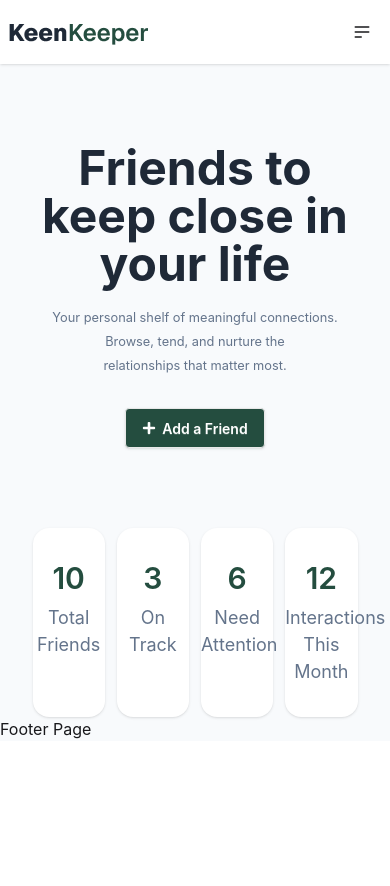
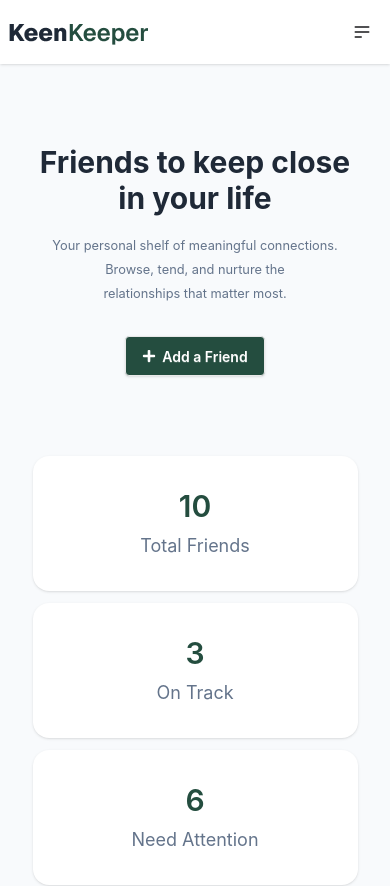
Before and after one commit to MRrana26/assignment-7, a React (Vite) app: page / in a window 390 px wide. Shown: the top 886 px of the page. Before the commit the page ends 844 px from the top, so only its background shows below. Built offline with nearby package versions, Linux system fonts and the light colour scheme.

Commit message:
banner section some updated for responsive all device

```diff
--- a/src/components/banner/Banner.jsx
+++ b/src/components/banner/Banner.jsx
@@ -5,12 +5,12 @@ const Banner = () => {
     return (
         <div className='w-10/12 mx-auto'>
             <div className='text-center py-20'>
-                <h1 className=' text-[#1F2937] text-5xl font-bold'>Friends to keep close in your life</h1>
+                <h1 className=' text-3xl md:text-4xl lg:text-5xl font-bold text-[#1F2937]'>Friends to keep close in your life</h1>
                 <p className='text-[#64748B] mt-4'><small>Your personal shelf of meaningful connections. Browse, tend, and nurture the <br /> relationships that matter most.</small></p>
                 <button className='mt-8 btn bg-[#244D3F] shadow-sm text-white'><FaPlus /> Add a Friend</button>
             </div>
 
-            <div className='grid grid-cols-4 gap-3'>
+            <div className='grid grid-cols-1 md:grid-cols-2 lg:grid-cols-4 gap-3'>
                 <div className='text-center bg-white rounded-2xl space-y-2 py-8 shadow-sm'>
                     <h1 className='text-3xl font-semibold text-[#244D3F]'>10</h1>
                     <p className='text-[18px] text-[#64748B]'>Total Friends</p>
```
